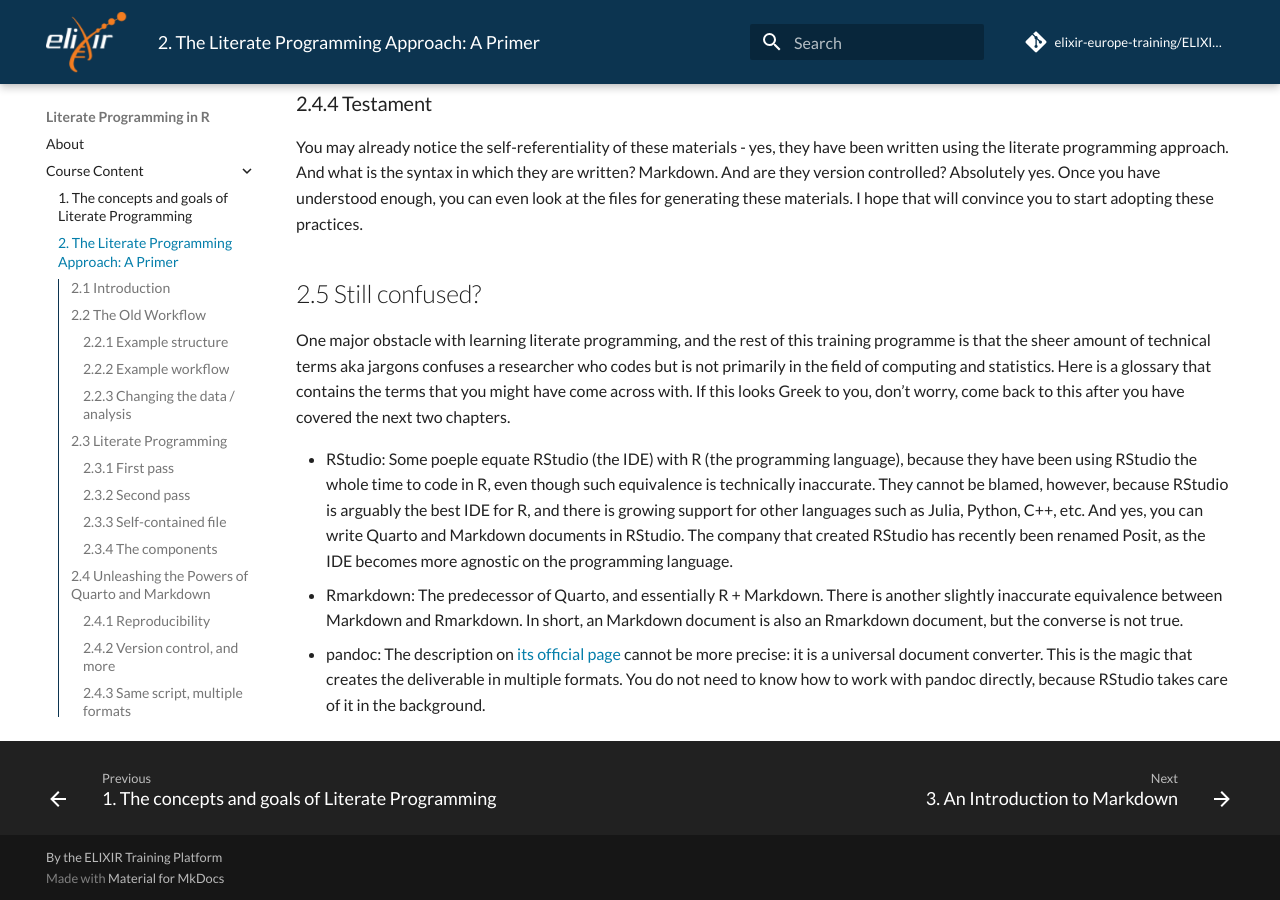
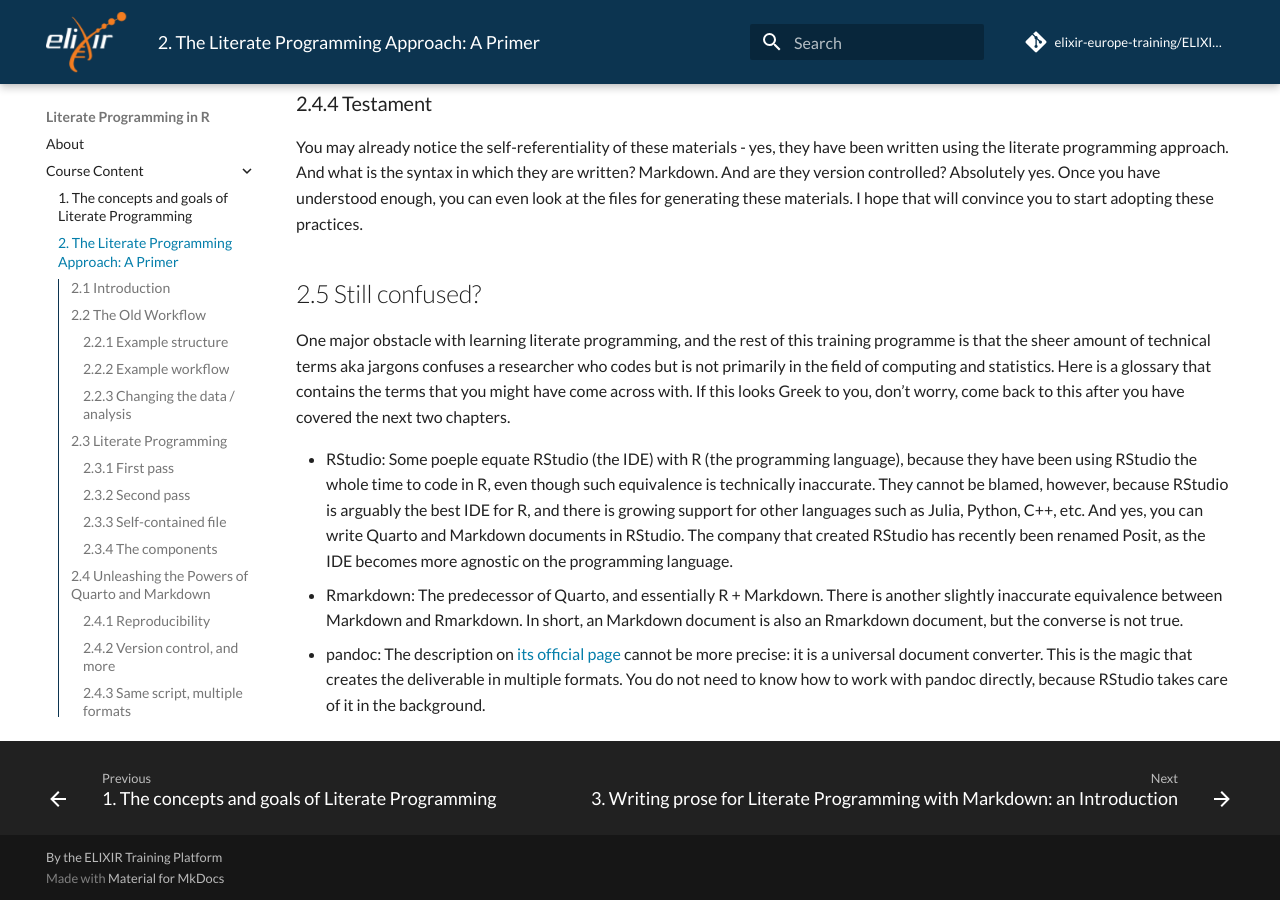
Before and after one commit to elixir-europe-training/ELIXIR-TrP-LiterateProgrammingR-CodeRep, an MkDocs documentation site: the page built from docs/chapters/chapter_02.md, in a window 1280 px wide and 900 px high, scrolled down 5173 px. Built offline with MkDocs 1.6.1 and Material for MkDocs 9.7.7, drawn with Linux system fonts in a browser that asks for light colours; comment, search, counter and statistics services are not loaded.

Commit message:
Update mkdocs.yml
added chapter 5

```diff
--- a/mkdocs.yml
+++ b/mkdocs.yml
@@ -4,8 +4,9 @@
     - Course Content:
       - "1. The concepts and goals of Literate Programming": chapters/chapter_01.md
       - "2. The Literate Programming Approach: A Primer": chapters/chapter_02.md
-      - "3. An Introduction to Markdown": chapters/chapter_03.md
+      - "3. Writing prose for Literate Programming with Markdown: an Introduction": chapters/chapter_03.md
       - "4. An Introduction to Quarto": chapters/Chapter_04.md
+      - "5. Conclusion and next steps": /chapters/chapter_05.md
       - "References": chapters/references.md
     - "Follow up training": follow_up_training.md
 
```
